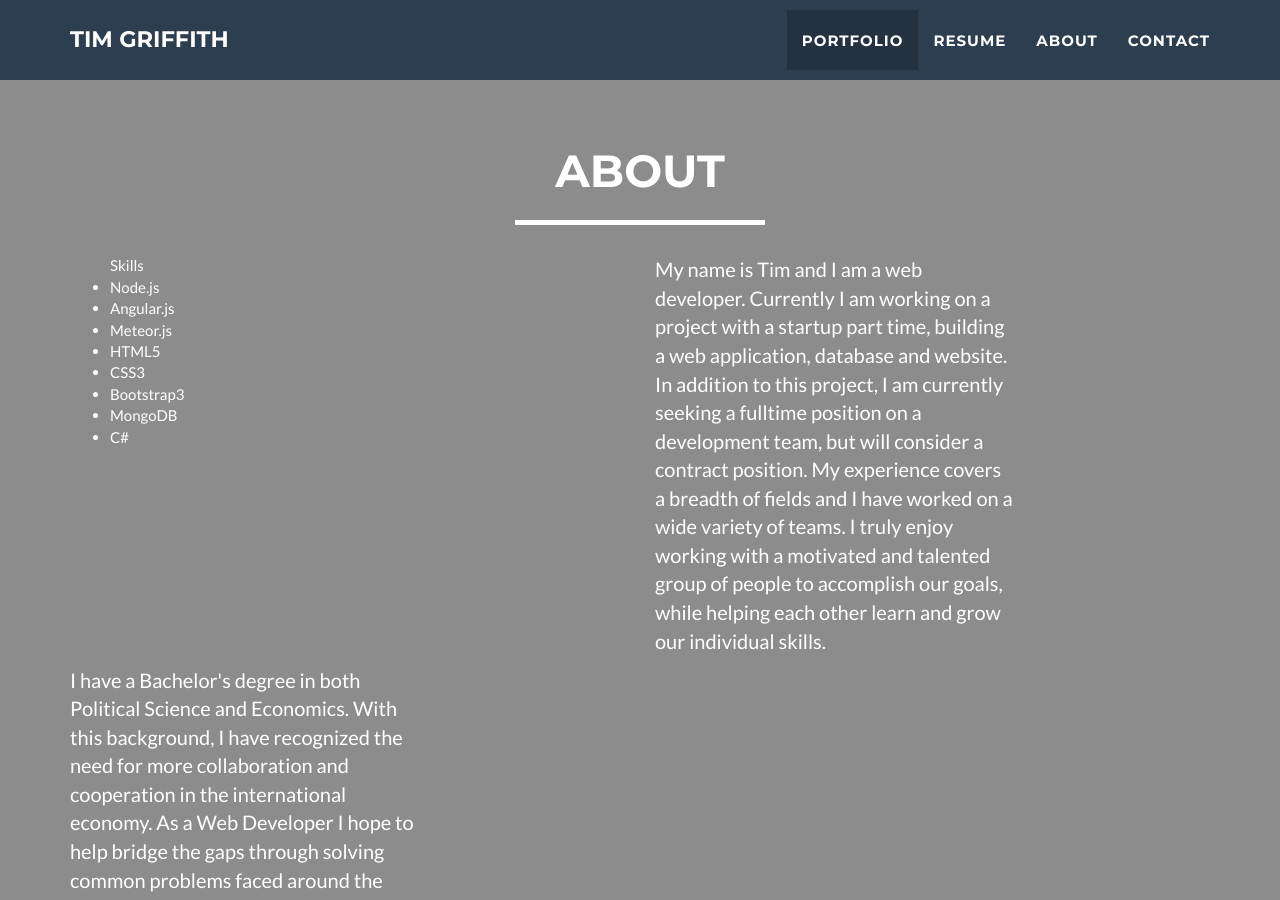
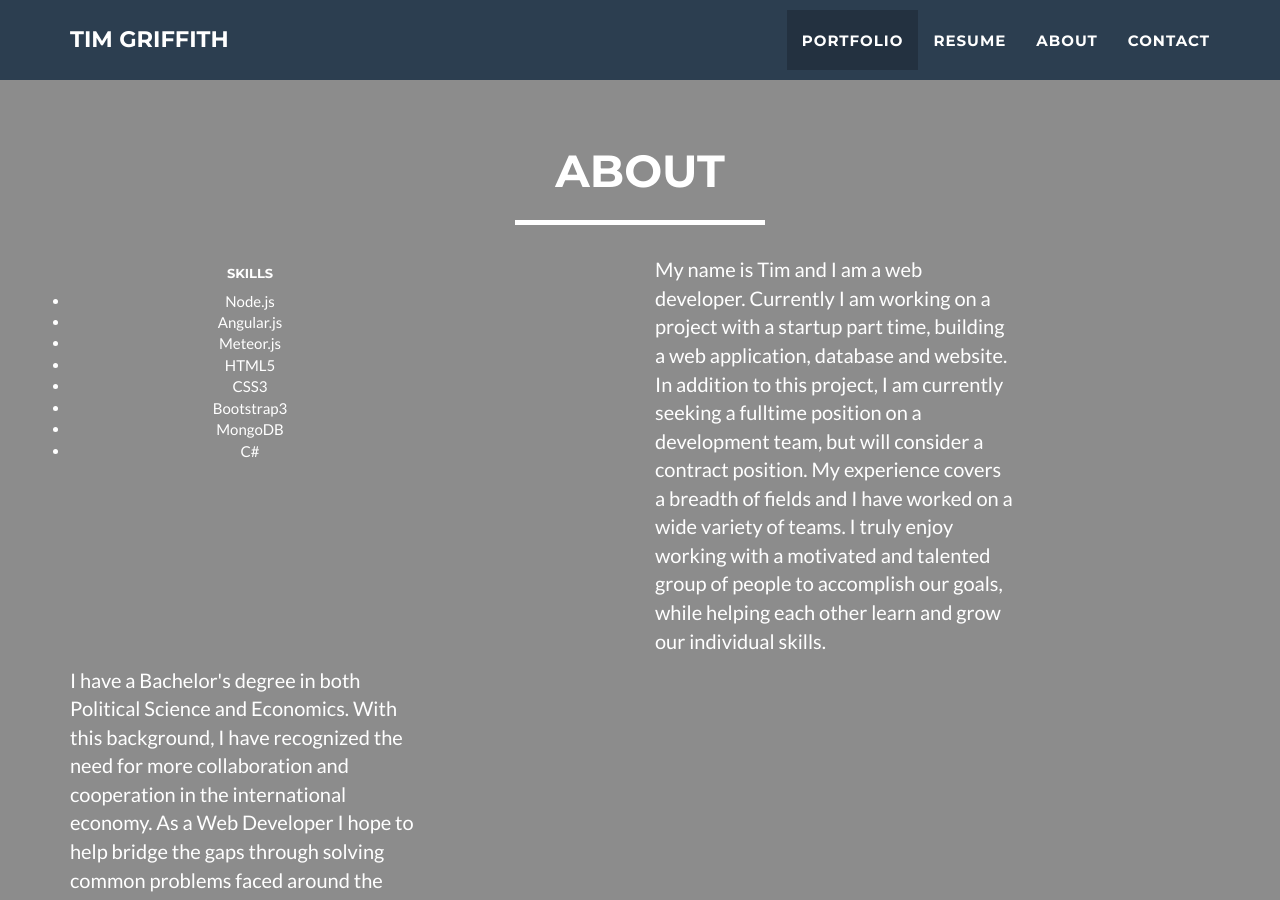
Before and after one commit to tmgriffith/tmgriffith.github.io, a Jekyll site: the page built from index.html, in a window 1280 px wide and 900 px high, scrolled down 1589 px. Built offline with Jekyll 4.4.1, drawn with Linux system fonts in a browser that asks for light colours.

Commit message:
Update about.html

```diff
--- a/_includes/about.html
+++ b/_includes/about.html
@@ -8,8 +8,8 @@
                 </div>
             </div>
             <div class="row">
-                <div class="col-sm-4">
-                 <ul>Skills
+                <div class="col-sm-4 text-center">
+                 <ul class="list-group"><h6>Skills</h6>
                   <li>Node.js</li>
                   <li>Angular.js</li>
                   <li>Meteor.js</li>
```
